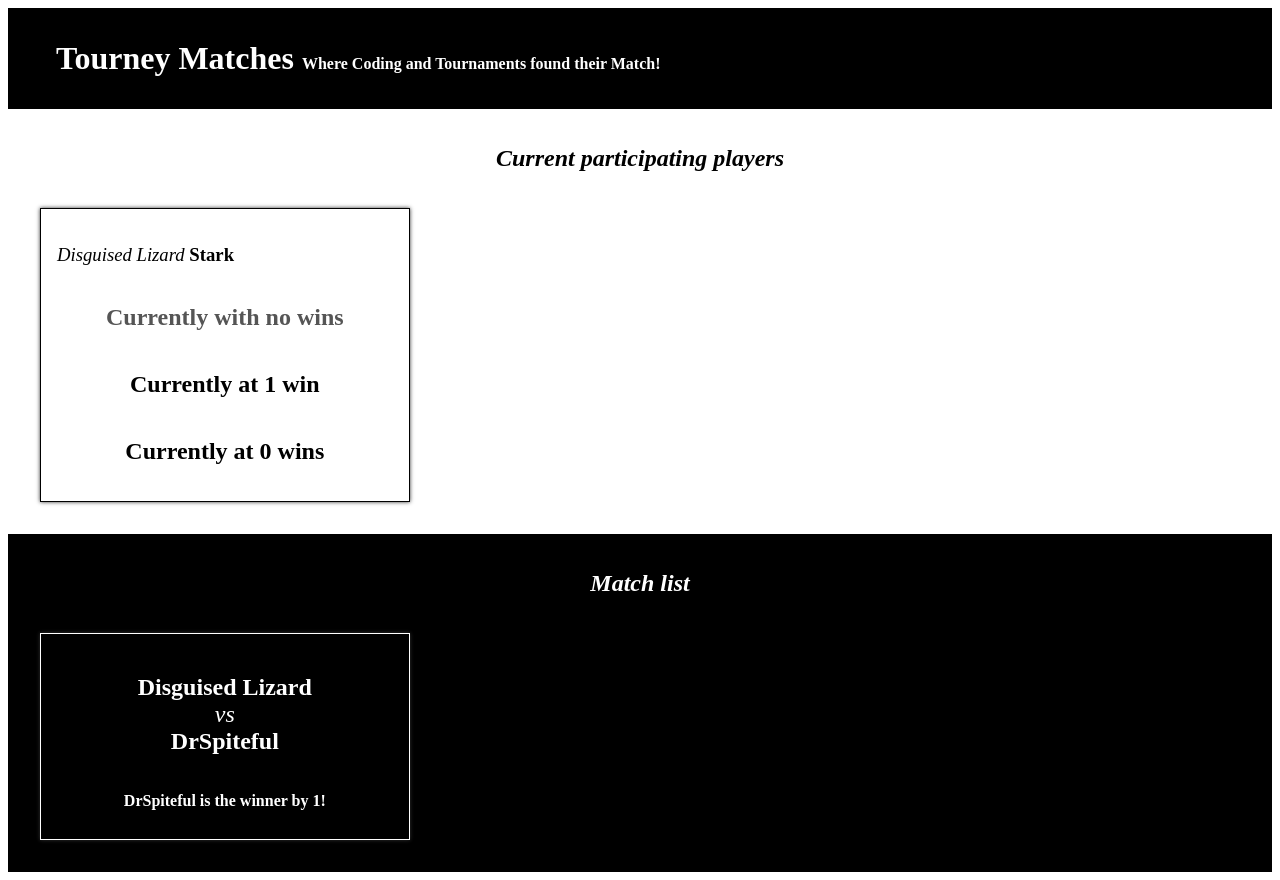
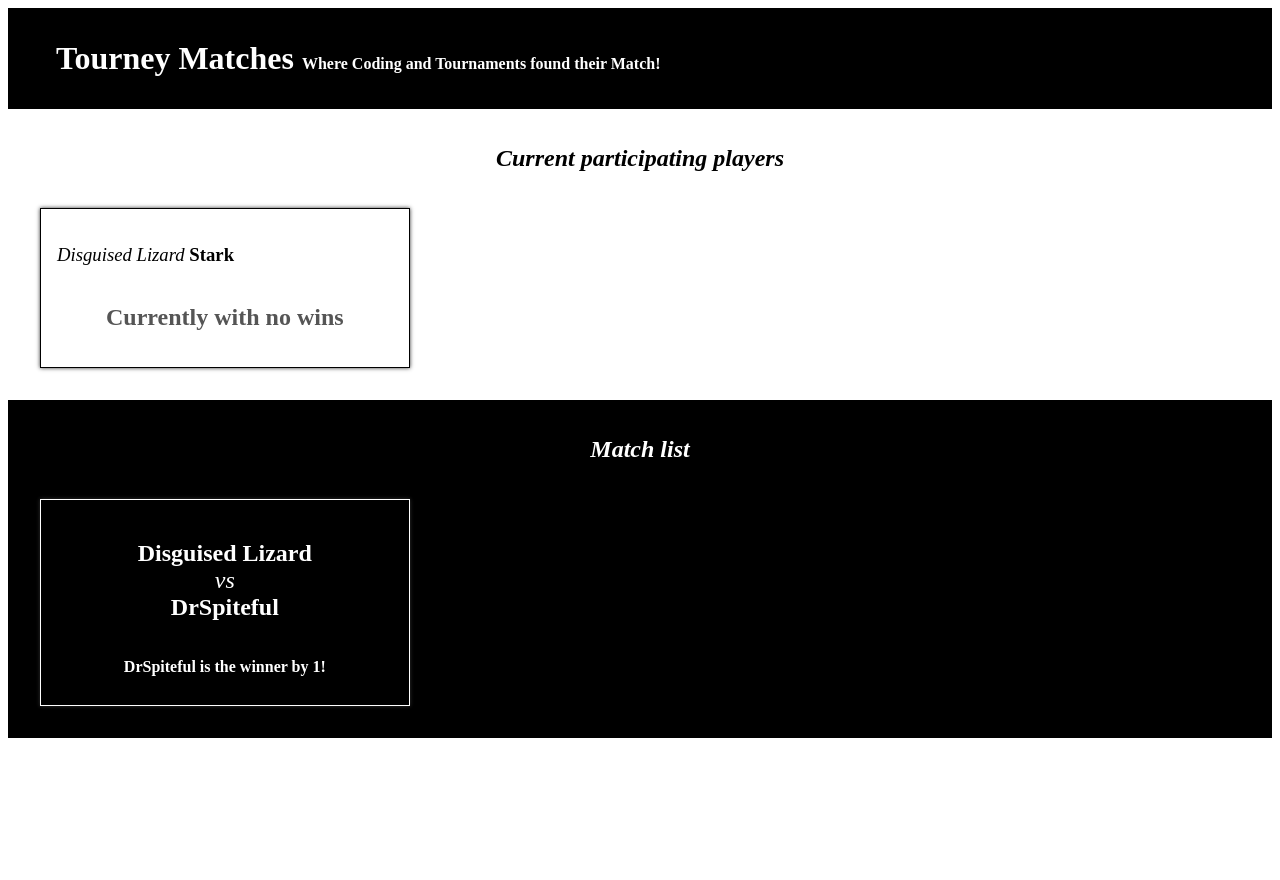
Before and after one commit to Raiza-D/tourney-matches, a React (Create React App) app: page / in a window 1280 px wide. After the commit the page ends 800 px from the top, so only its background shows below. Built offline with nearby package versions, Linux system fonts and the light colour scheme.

Commit message:
Refactor Player.js to display appropriate h2 elem using conditional rendering. Used short-circuit evaluation approach

```diff
--- a/src/components/Player.js
+++ b/src/components/Player.js
@@ -6,12 +6,9 @@
       <h1>
         {props.firstName} <span>{props.gamerTag}</span> {props.lastName}
       </h1>
-      {/* To be shown when there are no wins */}
-      <h2 className="zero">Currently with no wins</h2>
-      {/* To be shown when there is 1 win */}
-      <h2>Currently at 1 win</h2>
-      {/* To be shown when there is more than one win */}
-      <h2>Currently at {props.wins} wins</h2>
+      {props.wins === 0 && <h2 className="zero">Currently with no wins</h2>}
+      {props.wins === 1 && <h2>Currently at 1 win</h2> }
+      {props.wins > 1 && <h2>Currently at {props.wins} wins</h2>}
     </article>
   );
 };
```
